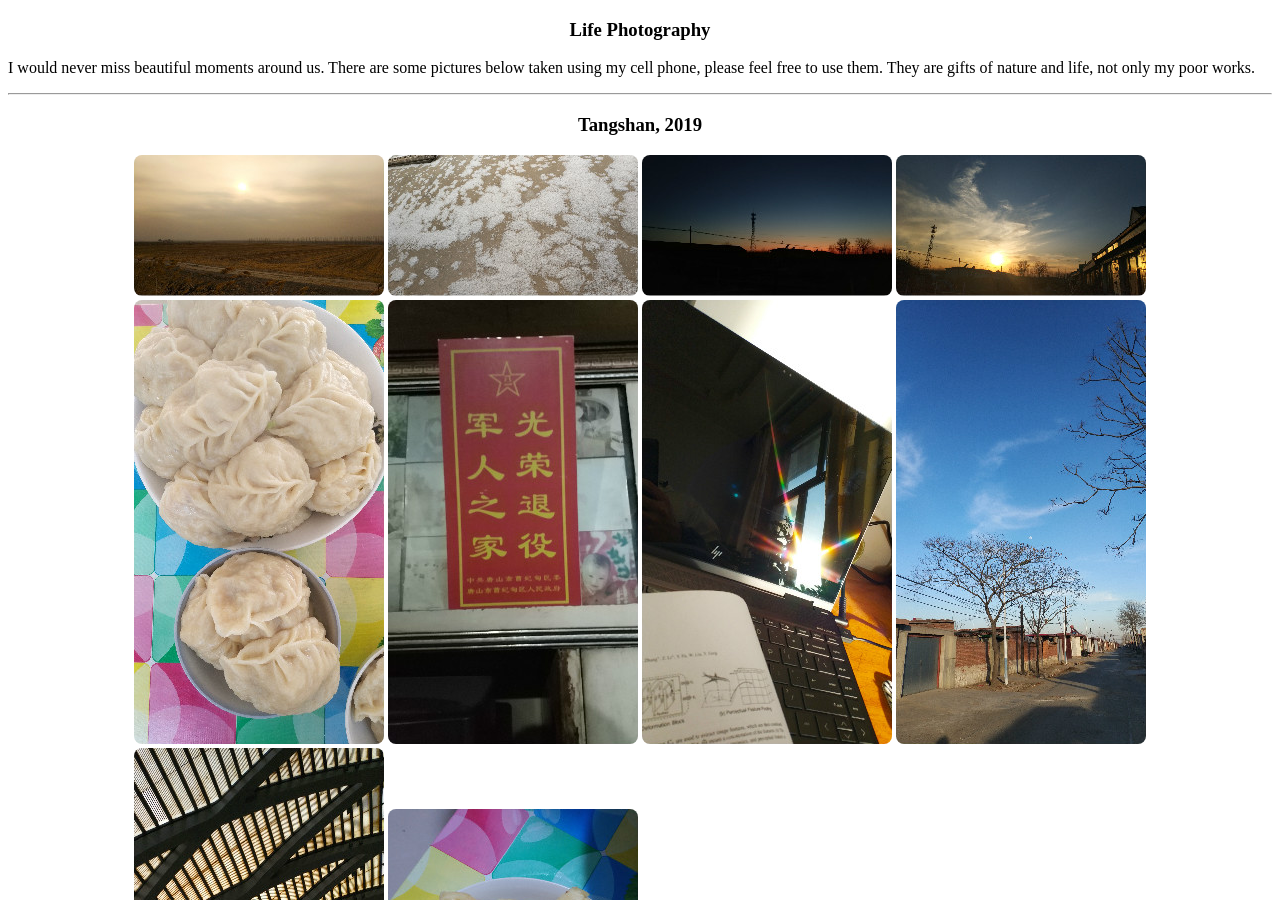
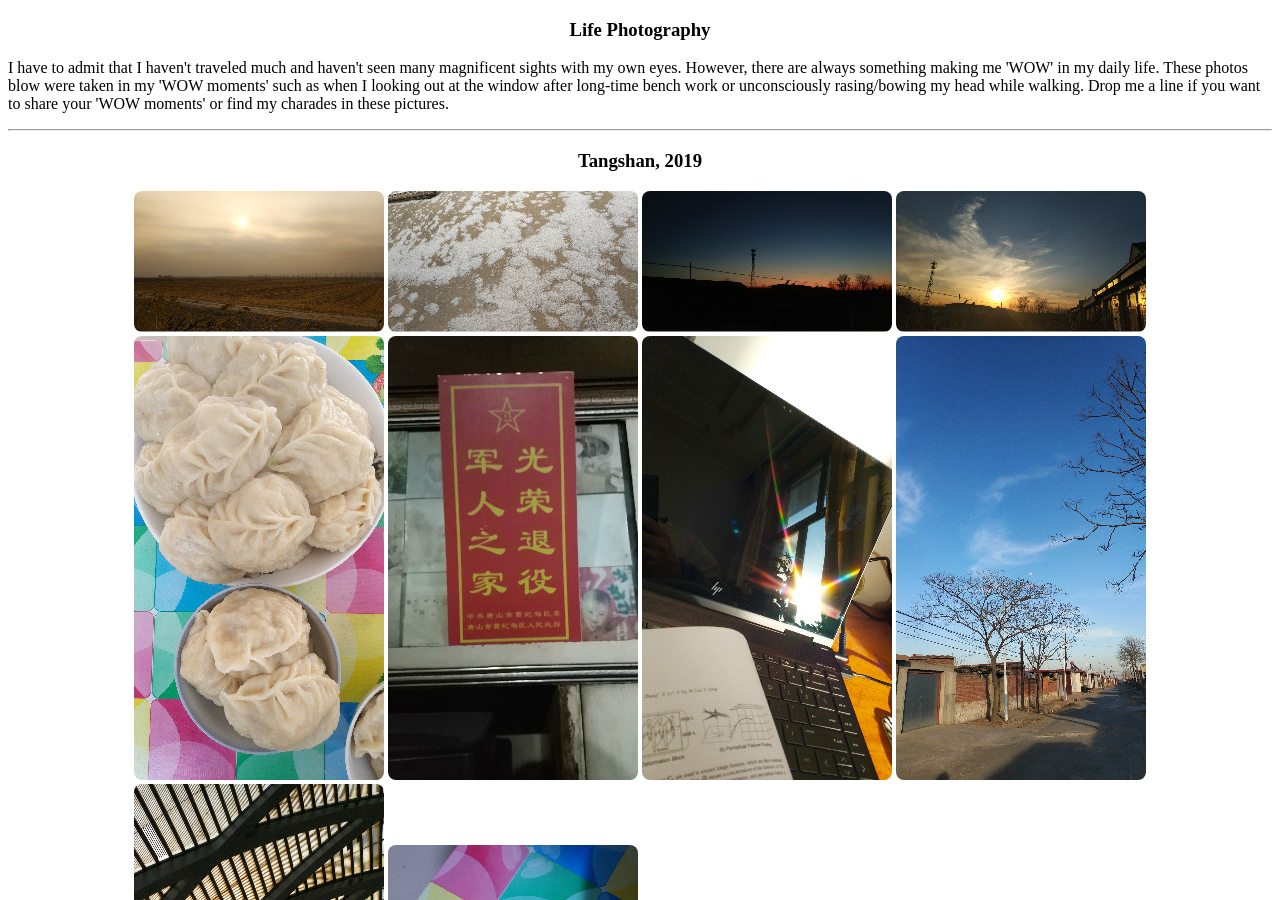
Before and after one commit to PAULYZHENG/paulyzheng.github.io, a Jekyll site: the page photograph/index.html, which Jekyll copies as it is, in a window 1280 px wide and 900 px high. Built offline with Jekyll 4.4.1, drawn with Linux system fonts in a browser that asks for light colours.

Commit message:
Update index.html

```diff
--- a/photograph/index.html
+++ b/photograph/index.html
@@ -11,7 +11,11 @@
   <section style="text-align:center;">
     <h3>Life Photography</h3>
     <p style="text-align:left;">
-      I would never miss beautiful moments around us. There are some pictures below taken using my cell phone, please feel free to use them. They are gifts of nature and life, not only my poor works.
+      I have to admit that I haven't traveled much and haven't seen many magnificent sights with my own eyes.
+      However, there are always something making me 'WOW' in my daily life.
+      These photos blow were taken in my 'WOW moments' such as
+      when I looking out at the window after long-time bench work or unconsciously rasing/bowing my head while walking.
+      Drop me a line if you want to share your 'WOW moments' or find my charades in these pictures.
     </p>
     <hr />
 
@@ -170,7 +174,7 @@
 
   <section>
     <p style="text-align:center;">
-      Theme by <a href="http://lokeshdhakar.com/projects/lightbox2/">lightbox2</a> © 2018 泡正
+      Theme by <a href="http://lokeshdhakar.com/projects/lightbox2/">lightbox2</a> © 2019 泡正
     </p>
   </section>
   <style>
```
